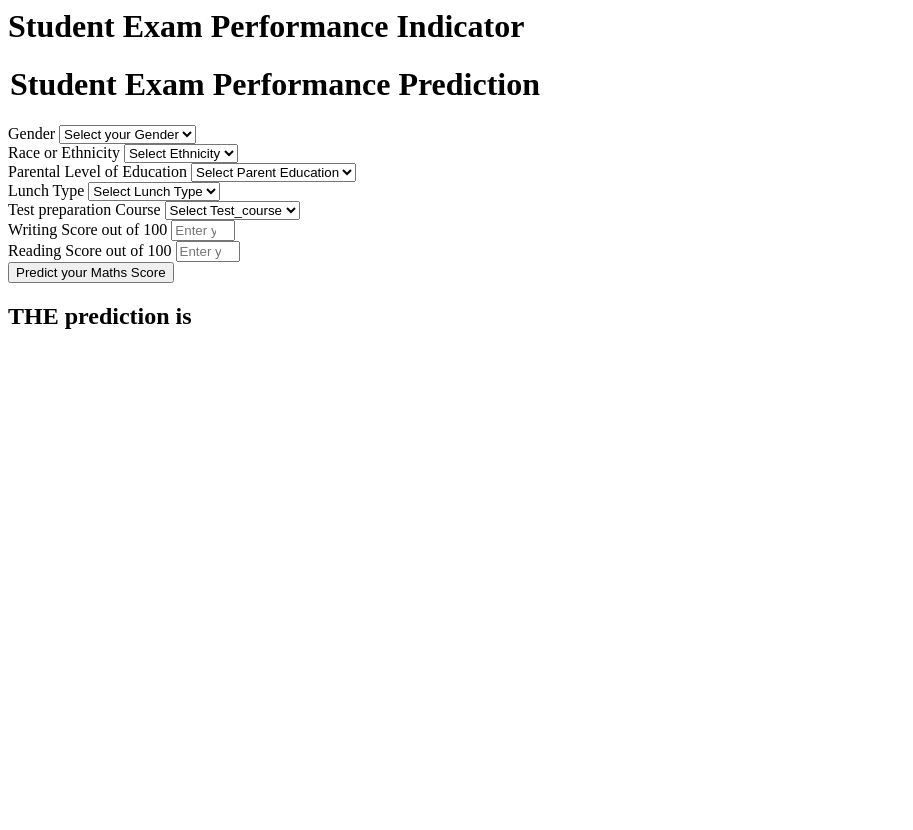
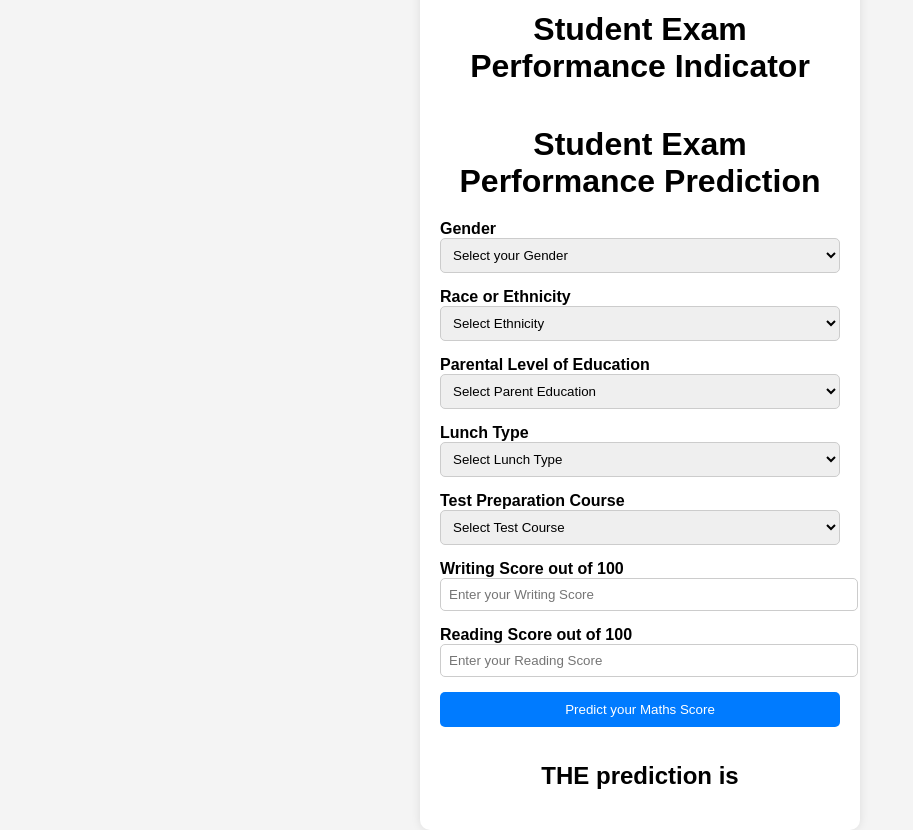
Before and after one commit to BytefulRashi/Student-Performance-Prediction, a Flask app: page /predictdata in a window 1280 px wide. Shown: the whole page, without its empty margins (0-913 px from the left). Before the commit the page ends 329 px from the top, so only its background shows below. Run offline with Flask 3, Linux system fonts and the light colour scheme.

Commit message:
app change

```diff
--- a/templates/home.html
+++ b/templates/home.html
@@ -1,111 +1,144 @@
-<html>
+<!DOCTYPE html>
+<html lang="en">
+<head>
+    <meta charset="UTF-8">
+    <meta name="viewport" content="width=device-width, initial-scale=1.0">
+    <title>Student Exam Performance Indicator</title>
+    <style>
+        body {
+            font-family: Arial, sans-serif;
+            margin: 0;
+            padding: 0;
+            background-color: #f4f4f4;
+            display: flex;
+            justify-content: center;
+            align-items: center;
+            height: 100vh;
+        }
+
+        .login {
+            background-color: #fff;
+            padding: 20px;
+            border-radius: 10px;
+            box-shadow: 0 0 10px rgba(0, 0, 0, 0.1);
+            width: 400px;
+        }
+
+        .login h1 {
+            text-align: center;
+            margin-bottom: 20px;
+        }
+
+        .login form {
+            display: flex;
+            flex-direction: column;
+        }
+
+        .mb-3 {
+            margin-bottom: 15px;
+        }
+
+        .form-label {
+            font-weight: bold;
+        }
+
+        .form-control {
+            width: 100%;
+            padding: 8px;
+            border: 1px solid #ccc;
+            border-radius: 5px;
+        }
+
+        .btn-primary {
+            width: 100%;
+            padding: 10px;
+            background-color: #007bff;
+            color: #fff;
+            border: none;
+            border-radius: 5px;
+            cursor: pointer;
+            transition: background-color 0.3s;
+        }
+
+        .btn-primary:hover {
+            background-color: #0056b3;
+        }
+
+        h2 {
+            text-align: center;
+            margin-top: 20px;
+        }
+    </style>
+</head>
 <body>
     <div class="login">
         <h1>Student Exam Performance Indicator</h1>
-
         <form action="{{ url_for('predict_datapoint')}}" method="post">
             <h1>
                 <legend>Student Exam Performance Prediction</legend>
             </h1>
             <div class="mb-3">
                 <label class="form-label">Gender</label>
-            <select class="form-control" name="gender" placeholder="Enter you Gender" required>
-                <option class="placeholder" selected disabled value="">Select your Gender</option>
-                <option value="male">
-                    Male
-                </option>
-                <option value="female">
-                    Female
-                </option>
+                <select class="form-control" name="gender" required>
+                    <option selected disabled value="">Select your Gender</option>
+                    <option value="male">Male</option>
+                    <option value="female">Female</option>
                 </select>
             </div>
             <div class="mb-3">
                 <label class="form-label">Race or Ethnicity</label>
-            <select class="form-control" name="ethnicity" placeholder="Enter you ethnicity" required>
-                <option class="placeholder" selected disabled value="">Select Ethnicity</option>
-                <option value="group A">
-                    Group A
-                </option>
-                <option value="group B">
-                    Group B
-                </option>
-                <option value="group C">
-                    Group C
-                </option>
-                <option value="group D">
-                    Group D
-                </option>
-                <option value="group E">
-                    Group E
-                </option>
+                <select class="form-control" name="ethnicity" required>
+                    <option selected disabled value="">Select Ethnicity</option>
+                    <option value="group A">Group A</option>
+                    <option value="group B">Group B</option>
+                    <option value="group C">Group C</option>
+                    <option value="group D">Group D</option>
+                    <option value="group E">Group E</option>
                 </select>
             </div>
             <div class="mb-3">
                 <label class="form-label">Parental Level of Education</label>
-            <select class="form-control" name="parental_level_of_education"
-                placeholder="Enter you Parent Education" required>
-                <option class="placeholder" selected disabled value="">Select Parent Education</option>
-                <option value="associate's degree">
-                    associate's degree
-                </option>
-                <option value="bachelor's degree">
-                    bachelor's degree
-                </option>
-                <option value="high school">
-                    high school
-                </option>
-                <option value="master's degree">
-                    master's degree
-                </option>
-                <option value="some college">
-                    some college
-                </option>
-                <option value="some high school">
-                    some high school
-                </option>
+                <select class="form-control" name="parental_level_of_education" required>
+                    <option selected disabled value="">Select Parent Education</option>
+                    <option value="associate's degree">Associate's Degree</option>
+                    <option value="bachelor's degree">Bachelor's Degree</option>
+                    <option value="high school">High School</option>
+                    <option value="master's degree">Master's Degree</option>
+                    <option value="some college">Some College</option>
+                    <option value="some high school">Some High School</option>
                 </select>
             </div>
             <div class="mb-3">
                 <label class="form-label">Lunch Type</label>
-            <select class="form-control" name="lunch" placeholder="Enter you Lunch" required>
-                <option class="placeholder" selected disabled value="">Select Lunch Type</option>
-                <option value="free/reduced">
-                    free/reduced
-                </option>
-                <option value="standard">
-                    standard
-                </option>
+                <select class="form-control" name="lunch" required>
+                    <option selected disabled value="">Select Lunch Type</option>
+                    <option value="free/reduced">Free/Reduced</option>
+                    <option value="standard">Standard</option>
                 </select>
             </div>
             <div class="mb-3">
-            <label class="form-label">Test preparation Course</label>
-            <select class="form-control" name="test_preparation_course" placeholder="Enter you Course"
-                required>
-                <option class="placeholder" selected disabled value="">Select Test_course</option>
-                <option value="none">
-                    None
-                </option>
-                <option value="completed">
-                    Completed
-                </option>
+                <label class="form-label">Test Preparation Course</label>
+                <select class="form-control" name="test_preparation_course" required>
+                    <option selected disabled value="">Select Test Course</option>
+                    <option value="none">None</option>
+                    <option value="completed">Completed</option>
                 </select>
             </div>
             <div class="mb-3">
                 <label class="form-label">Writing Score out of 100</label>
-            <input class="form-control" type="number" name="reading_score"
-                placeholder="Enter your Reading score" min='0' max='100' />
+                <input class="form-control" type="number" name="writing_score" placeholder="Enter your Writing Score" min="0" max="100" required />
             </div>
             <div class="mb-3">
                 <label class="form-label">Reading Score out of 100</label>
-            <input class="form-control" type="number" name="writing_score"
-                placeholder="Enter your Reading Score" min='0' max='100' />
+                <input class="form-control" type="number" name="reading_score" placeholder="Enter your Reading Score" min="0" max="100" required />
             </div>
             <div class="mb-3">
-            <input class="btn btn-primary" type="submit" value="Predict your Maths Score" required />
+                <input class="btn btn-primary" type="submit" value="Predict your Maths Score" />
             </div>
         </form>
         <h2>
-       THE  prediction is {{results}}
+            THE prediction is {{results}}
         </h2>
-   <body>
+    </div>
+</body>
 </html>
```
Also changed, not shown: templates/index.html (+31 -1 lines). Lines whose indentation alone changed are shown as unchanged.
